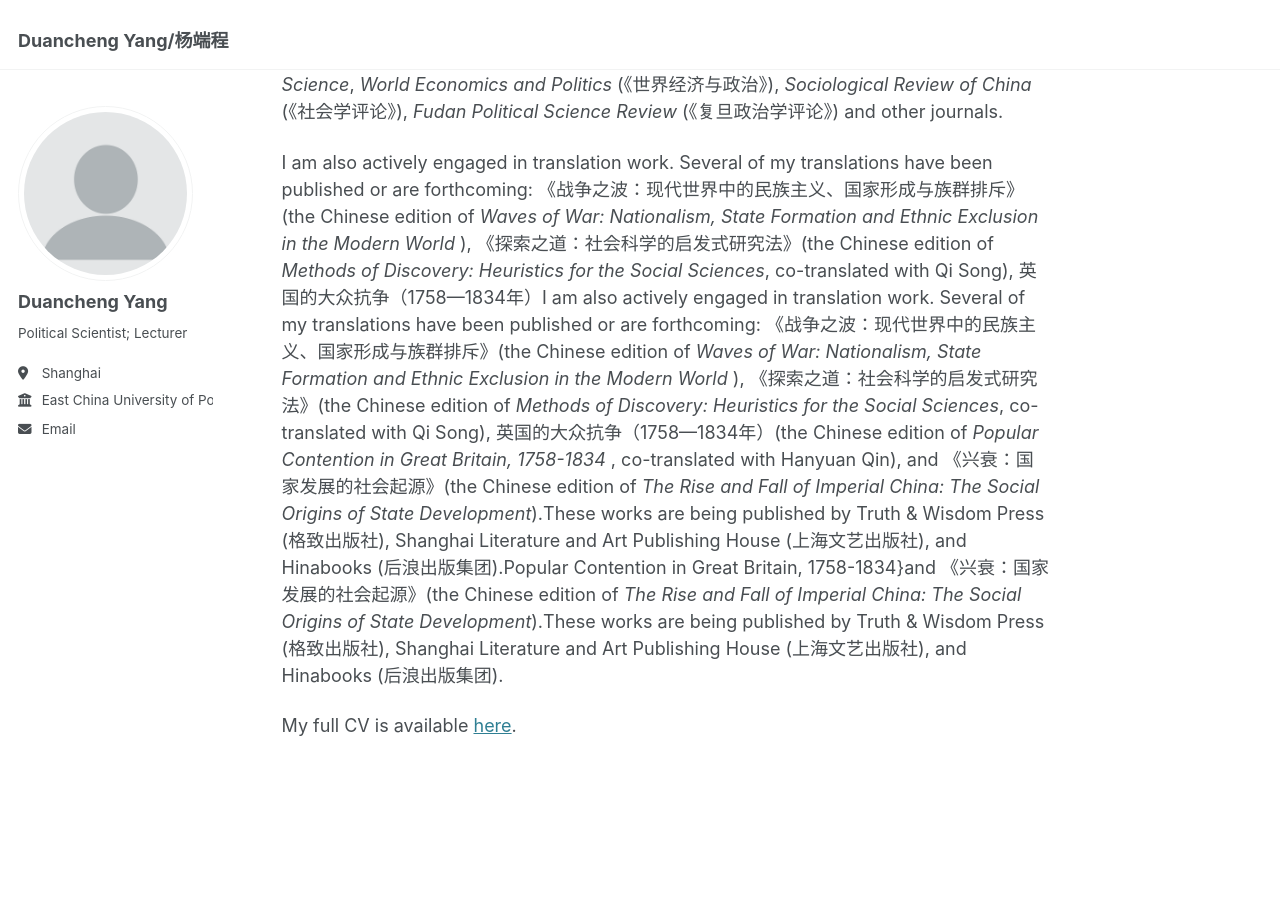
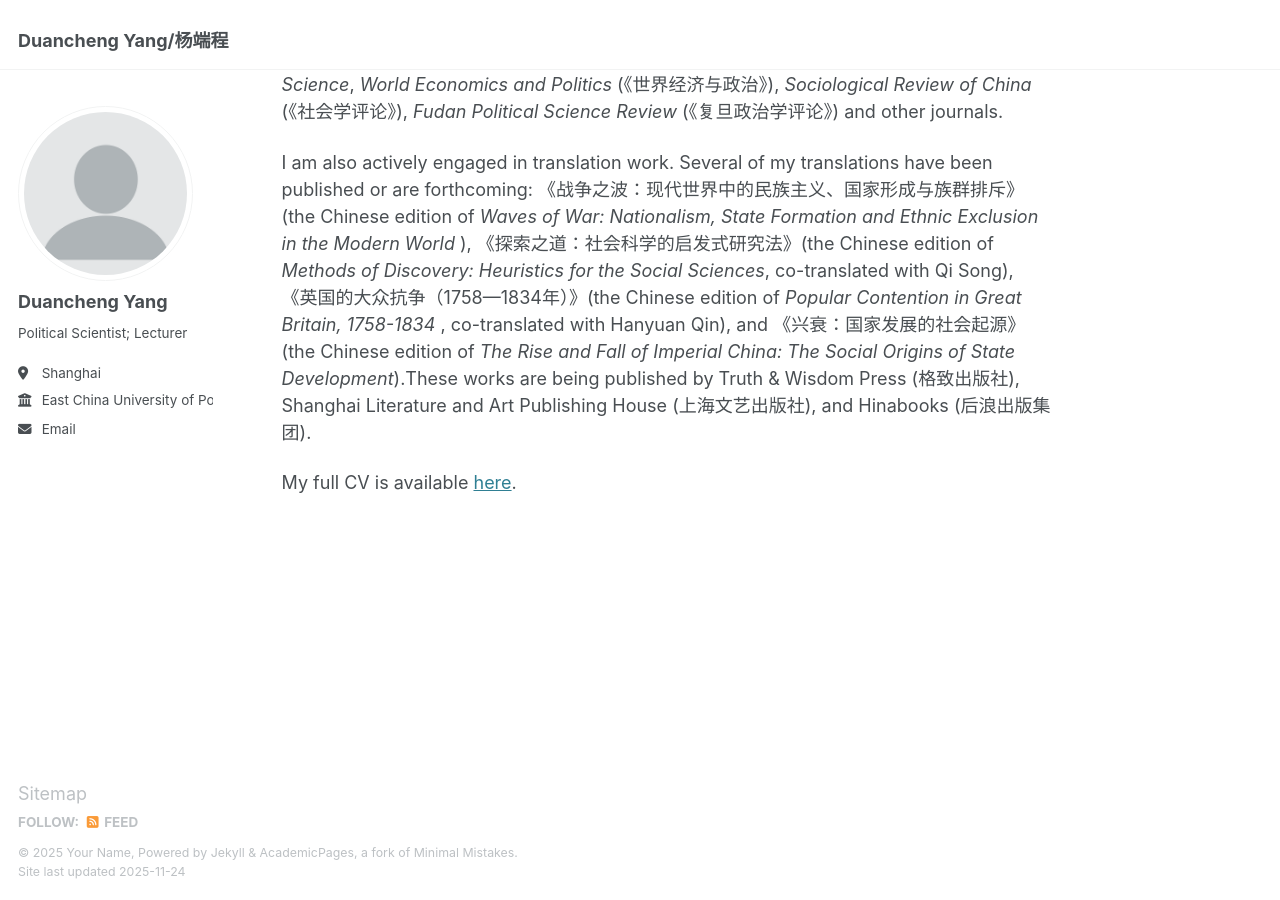
Before and after one commit to DCYeo/dcyeo.github.io, a Jekyll site: the page built from _pages/about.md, in a window 1280 px wide and 900 px high, scrolled down 670 px. Built offline with Jekyll 4.4.1, drawn with Linux system fonts in a browser that asks for light colours.

Commit message:
Update about.md

```diff
--- a/_pages/about.md
+++ b/_pages/about.md
@@ -20,6 +20,6 @@ My current teaching responsibilities include: 'Political Systems of Imperial Chi
 
 My work has appeared in peer-reviewed journals such as *Journal of Chinese Political Science*, *World Economics and Politics* (《世界经济与政治》), *Sociological Review of China* (《社会学评论》), *Fudan Political Science Review* (《复旦政治学评论》) and other journals.
 
-I am also actively engaged in translation work. Several of my translations have been published or are forthcoming: 《战争之波：现代世界中的民族主义、国家形成与族群排斥》(the Chinese edition of *Waves of War: Nationalism, State Formation and Ethnic Exclusion in the Modern World* ), 《探索之道：社会科学的启发式研究法》(the Chinese edition of *Methods of Discovery: Heuristics for the Social Sciences*, co-translated with Qi Song), 英国的大众抗争（1758—1834年）I am also actively engaged in translation work. Several of my translations have been published or are forthcoming: 《战争之波：现代世界中的民族主义、国家形成与族群排斥》(the Chinese edition of *Waves of War: Nationalism, State Formation and Ethnic Exclusion in the Modern World* ), 《探索之道：社会科学的启发式研究法》(the Chinese edition of *Methods of Discovery: Heuristics for the Social Sciences*, co-translated with Qi Song), 英国的大众抗争（1758—1834年）(the Chinese edition of *Popular Contention in Great Britain, 1758-1834* , co-translated with Hanyuan Qin), and 《兴衰：国家发展的社会起源》(the Chinese edition of *The Rise and Fall of Imperial China: The Social Origins of State Development*).These works are being published by Truth & Wisdom Press (格致出版社), Shanghai Literature and Art Publishing House (上海文艺出版社), and Hinabooks (后浪出版集团).Popular Contention in Great Britain, 1758-1834}and 《兴衰：国家发展的社会起源》(the Chinese edition of *The Rise and Fall of Imperial China: The Social Origins of State Development*).These works are being published by Truth & Wisdom Press (格致出版社), Shanghai Literature and Art Publishing House (上海文艺出版社), and Hinabooks (后浪出版集团).
+I am also actively engaged in translation work. Several of my translations have been published or are forthcoming: 《战争之波：现代世界中的民族主义、国家形成与族群排斥》(the Chinese edition of *Waves of War: Nationalism, State Formation and Ethnic Exclusion in the Modern World* ), 《探索之道：社会科学的启发式研究法》(the Chinese edition of *Methods of Discovery: Heuristics for the Social Sciences*, co-translated with Qi Song), 《英国的大众抗争（1758—1834年）》(the Chinese edition of *Popular Contention in Great Britain, 1758-1834* , co-translated with Hanyuan Qin), and 《兴衰：国家发展的社会起源》(the Chinese edition of *The Rise and Fall of Imperial China: The Social Origins of State Development*).These works are being published by Truth & Wisdom Press (格致出版社), Shanghai Literature and Art Publishing House (上海文艺出版社), and Hinabooks (后浪出版集团).
 
 My full CV is available [here]({{ site.baseurl }}/files/Duancheng_s_CV.pdf).
```
